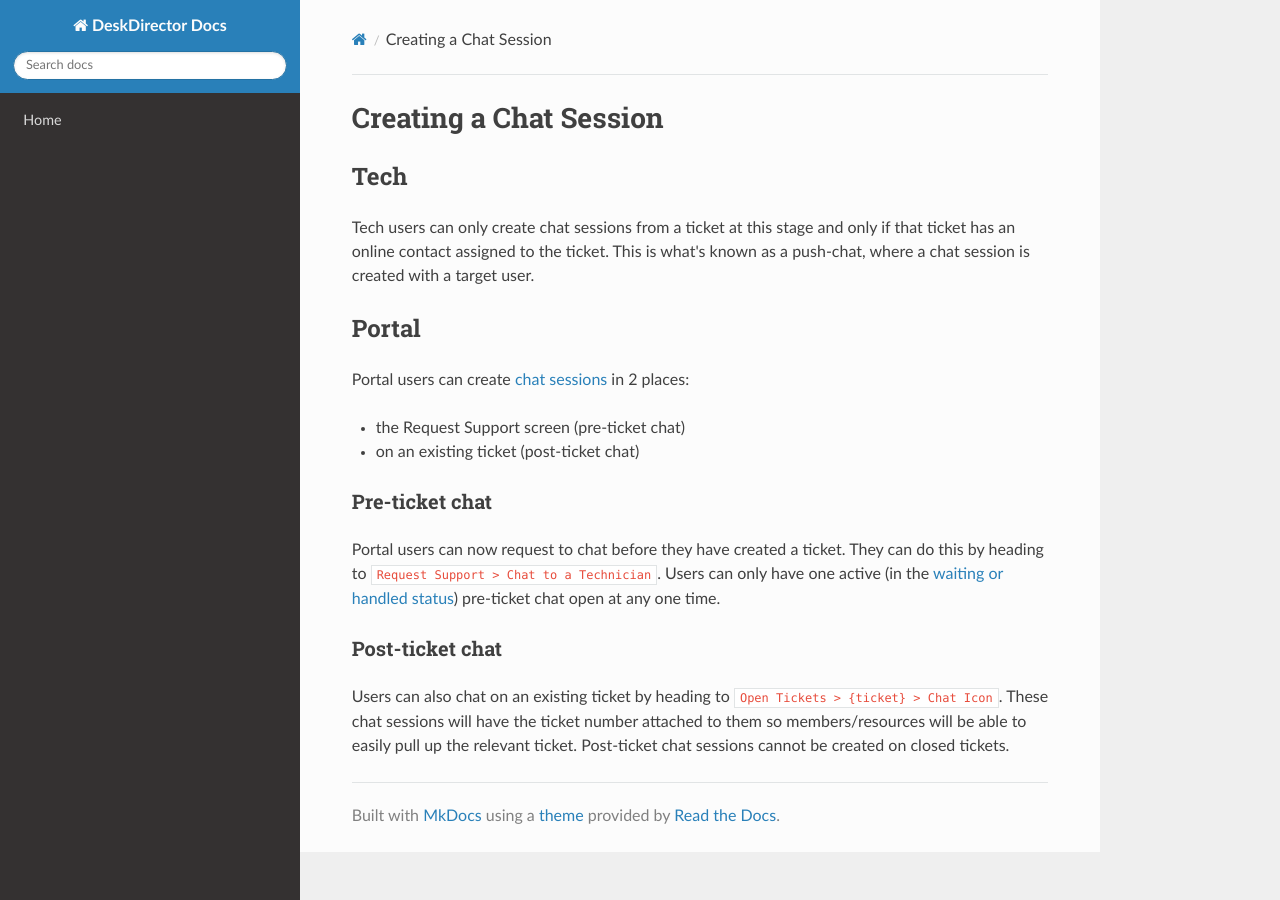
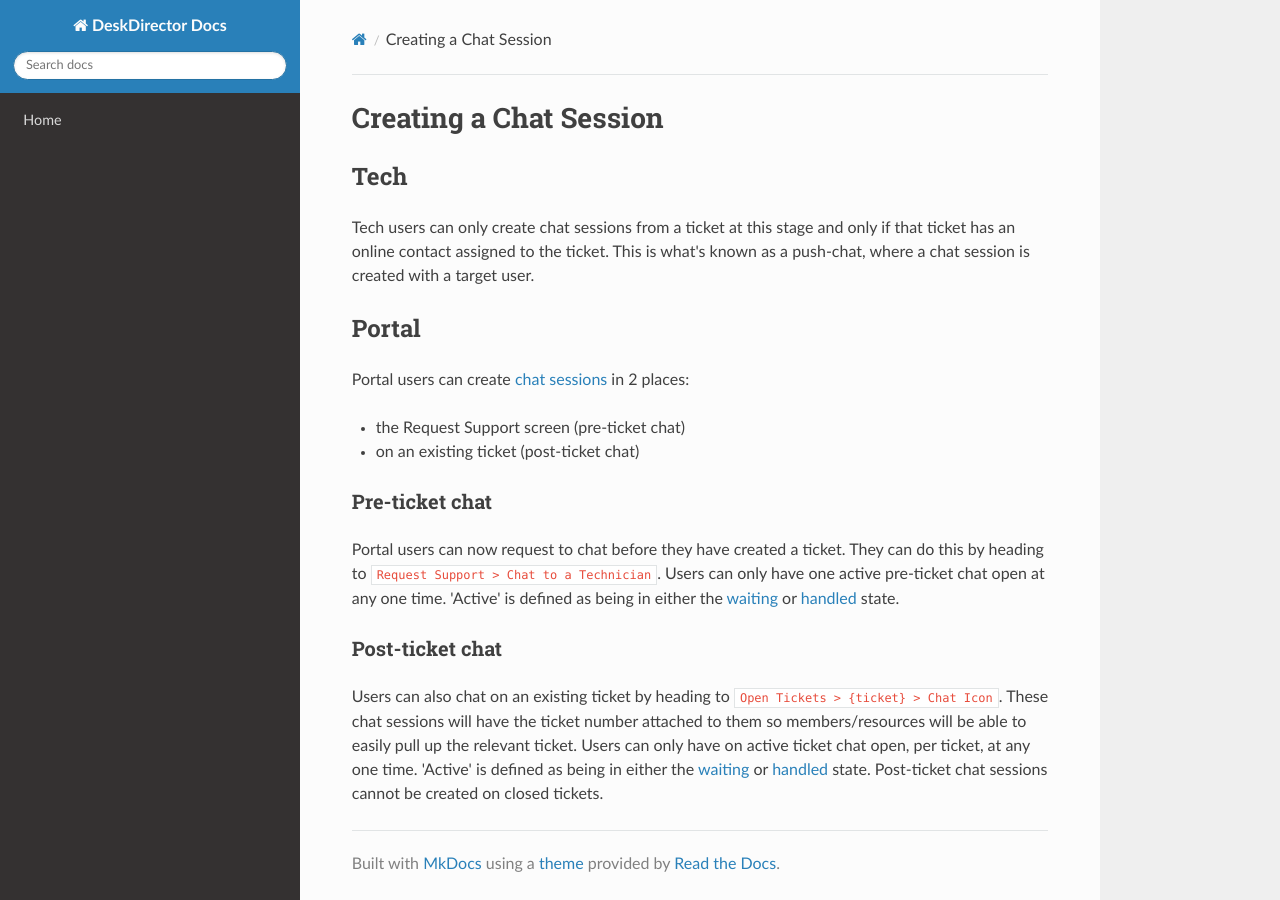
Before and after one commit to DeskDirector/docs, an MkDocs documentation site: the page built from docs/features/talk/creating_a_chat_session.md, in a window 1280 px wide. Built offline with MkDocs 1.6.1, drawn with Linux system fonts in a browser that asks for light colours; nearby versions of some CDN libraries; old or Windows-style settings are respelled for this version of MkDocs.

Commit message:
docs(talk): creating a chat session - add 1-session limit to ticket chat

```diff
--- a/docs/features/talk/creating_a_chat_session.md
+++ b/docs/features/talk/creating_a_chat_session.md
@@ -13,8 +13,8 @@ Portal users can create [chat sessions](../../glossary/c/chat_session.md) in 2 p
 
 ### Pre-ticket chat
 
-Portal users can now request to chat before they have created a ticket. They can do this by heading to `Request Support > Chat to a Technician`. Users can only have one active (in the [waiting or handled status](../../glossary/c/chat_session.md)) pre-ticket chat open at any one time.
+Portal users can now request to chat before they have created a ticket. They can do this by heading to `Request Support > Chat to a Technician`. Users can only have one active pre-ticket chat open at any one time. 'Active' is defined as being in either the [waiting](../../glossary/c/chat_session.md) or [handled](../../glossary/c/chat_session.md) state.
 
 ### Post-ticket chat
 
-Users can also chat on an existing ticket by heading to `Open Tickets > {ticket} > Chat Icon`. These chat sessions will have the ticket number attached to them so members/resources will be able to easily pull up the relevant ticket. Post-ticket chat sessions cannot be created on closed tickets.
+Users can also chat on an existing ticket by heading to `Open Tickets > {ticket} > Chat Icon`. These chat sessions will have the ticket number attached to them so members/resources will be able to easily pull up the relevant ticket. Users can only have on active ticket chat open, per ticket, at any one time. 'Active' is defined as being in either the [waiting](../../glossary/c/chat_session.md) or [handled](../../glossary/c/chat_session.md) state. Post-ticket chat sessions cannot be created on closed tickets.
```
